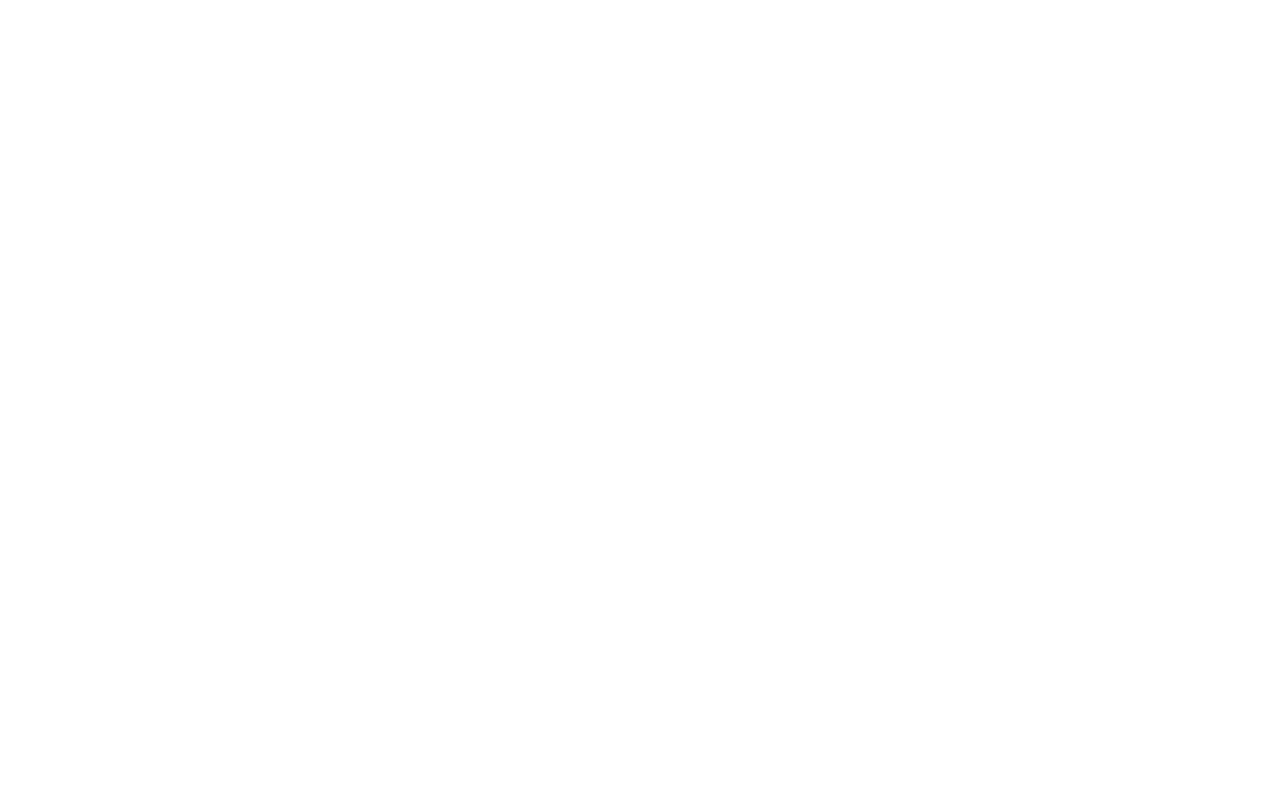
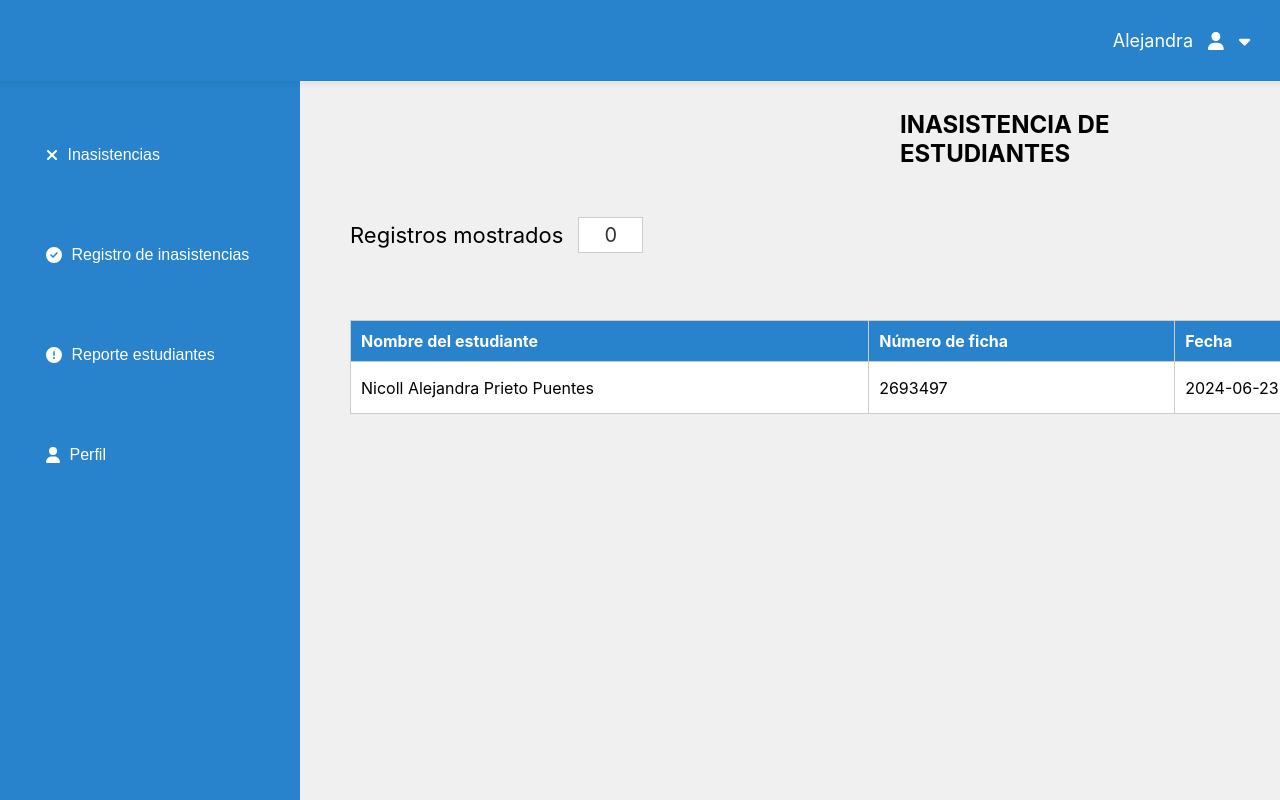
Before and after one commit to Aleja49/frontend-asitencedu, a React (Create React App) app in the folder front/: page /inasistencias in a window 1280 px wide. Before the commit this address had no page. Built offline with nearby package versions, Linux system fonts and the light colour scheme.

Commit message:
agregar pantalla inasistencias

```diff
--- a/front/src/App.js
+++ b/front/src/App.js
@@ -1,8 +1,8 @@
-// App.js
 import React from 'react';
 import { BrowserRouter as Router, Routes, Route } from 'react-router-dom';
 import InicioSesion from './components/InicioSesion/InicioSesion';
 import Registro from './components/Registro/Registro';
+import Inasistencias from './components/Inasistencias/Inasistencias'; // Importa el componente Inasistencias
 
 const App = () => {
   return (
@@ -10,6 +10,7 @@
       <Routes>
         <Route path="/" element={<InicioSesion />} />
         <Route path="/registro" element={<Registro />} />
+        <Route path="/inasistencias" element={<Inasistencias />} /> {/* Añade la ruta para Inasistencias */}
       </Routes>
     </Router>
   );
--- /dev/null
+++ b/front/src/components/Inasistencias/Inasistencias.js
@@ -0,0 +1,116 @@
+import React, { useState } from 'react';
+import { FontAwesomeIcon } from '@fortawesome/react-fontawesome';
+import { faTimes, faCheckCircle, faExclamationCircle, faUser, faCaretDown, faSignOutAlt, faEllipsisV } from '@fortawesome/free-solid-svg-icons';
+import '../../styles/Inasistencias.css';
+
+const Inasistencias = () => {
+  const [showLogout, setShowLogout] = useState(false);
+  const [showMenu, setShowMenu] = useState(false);
+
+  const toggleLogoutMenu = () => {
+    setShowLogout(!showLogout);
+  };
+
+  const handleLogout = () => {
+    console.log('Cerrar sesión');
+    setShowLogout(false);
+  };
+
+  const toggleOptionsMenu = () => {
+    setShowMenu(!showMenu);
+  };
+
+  return (
+    <div className="inasistencias-container">
+      <h2 className="rectangle-title">INASISTENCIA DE ESTUDIANTES</h2>
+      <div className="additional-content">
+        <div className="additional-text">
+          <p className="large-text">Registros mostrados</p>
+          <span className="gray-box">0</span>
+        </div>
+
+        {/* Nuevo contenedor similar al existente */}
+        <div className="custom-container">
+          <p className="large-text">Buscar por nombre</p>
+          <span className="gray-box">Nicoll Alejandra Prieto Puentes</span>
+        </div>
+
+        {/* Tabla de datos */}
+        <table className="student-table">
+          <thead>
+            <tr>
+              <th>Nombre del estudiante</th>
+              <th>Número de ficha</th>
+              <th>Fecha</th>
+              <th>Justifica inasistencia</th>
+              <th>Acciones</th>
+            </tr>
+          </thead>
+          <tbody>
+            <tr>
+              <td>Nicoll Alejandra Prieto Puentes</td>
+              <td>2693497</td>
+              <td>2024-06-23</td>
+              <td>
+                <select className="justify-select">
+                  <option value="si">SI</option>
+                  <option value="no">NO</option>
+                </select>
+              </td>
+              <td>
+                <div className="actions">
+                  <FontAwesomeIcon icon={faEllipsisV} className="actions-icon" onClick={toggleOptionsMenu} />
+                  {showMenu && (
+                    <div className="options-menu">
+                      <button onClick={() => console.log('Editar')}>Editar</button>
+                      <button onClick={() => console.log('Eliminar')}>Eliminar</button>
+                    </div>
+                  )}
+                </div>
+              </td>
+            </tr>
+          </tbody>
+        </table>
+      </div>
+
+      <div className="left-rectangle">
+        <div className="rectangle-content">
+          <button className="rectangle-button" onClick={() => console.log('Botón 1 clicado')}>
+            <FontAwesomeIcon icon={faTimes} className="button-icon" />
+            Inasistencias
+          </button>
+          <button className="rectangle-button" onClick={() => console.log('Botón 2 clicado')}>
+            <FontAwesomeIcon icon={faCheckCircle} className="button-icon" />
+            Registro de inasistencias
+          </button>
+          <button className="rectangle-button" onClick={() => console.log('Botón 3 clicado')}>
+            <FontAwesomeIcon icon={faExclamationCircle} className="button-icon" />
+            Reporte estudiantes
+          </button>
+          <button className="rectangle-button" onClick={() => console.log('Botón 4 clicado')}>
+            <FontAwesomeIcon icon={faUser} className="button-icon" />
+            Perfil
+          </button>
+        </div>
+      </div>
+
+      <div className="top-bar">
+        <div className="user-info">
+          <span className="user-name">Alejandra</span>
+          <FontAwesomeIcon icon={faUser} className="profile-icon" />
+          <FontAwesomeIcon icon={faCaretDown} className="caret-icon" onClick={toggleLogoutMenu} />
+        </div>
+        {showLogout && (
+          <div className="logout-menu">
+            <button onClick={handleLogout}>
+              <FontAwesomeIcon icon={faSignOutAlt} className="logout-icon" />
+              <span className="logout-text">Cerrar sesión</span>
+            </button>
+          </div>
+        )}
+      </div>
+    </div>
+  );
+};
+
+export default Inasistencias;
--- a/front/src/components/InicioSesion/InicioSesion.js
+++ b/front/src/components/InicioSesion/InicioSesion.js
@@ -1,12 +1,13 @@
 import React, { useState } from 'react';
 import { FontAwesomeIcon } from '@fortawesome/react-fontawesome';
 import { faEnvelope, faLock } from '@fortawesome/free-solid-svg-icons';
-import { Link } from 'react-router-dom'; // Importar Link desde react-router-dom
+import { Link, useNavigate } from 'react-router-dom'; // Importar Link y useNavigate desde react-router-dom
 import '../../styles/InicioSesion.css'; // Asegúrate de tener los estilos importados correctamente
 
 const InicioSesion = () => {
   const [email, setEmail] = useState('');
   const [password, setPassword] = useState('');
+  const navigate = useNavigate(); // Inicializar el hook useNavigate
 
   const handleEmailChange = (event) => {
     setEmail(event.target.value);
@@ -20,7 +21,8 @@
     event.preventDefault();
     // Aquí puedes manejar la lógica de inicio de sesión, como enviar los datos al backend
     console.log(`Email: ${email}, Password: ${password}`);
-    // También podrías redirigir a la siguiente página, dependiendo de tu lógica de negocio
+    // Redirigir a la página de Inasistencias
+    navigate('/inasistencias'); // Asegúrate de usar la ruta correcta
   };
 
   return (
--- /dev/null
+++ b/front/src/styles/Inasistencias.css
@@ -0,0 +1,252 @@
+.inasistencias-container {
+    display: flex;
+    flex-direction: column;
+    justify-content: flex-start;
+    align-items: center;
+    height: 100vh;
+    background-color: #f0f0f0;
+    overflow: hidden;
+    position: relative;
+  }
+
+  .rectangle-title {
+    position: absolute;
+    left: 900px;
+    top: 90px;
+    font-weight: bold;
+  }
+
+  .additional-content {
+    position: absolute;
+    left: 350px;
+    top: 200px;
+  }
+
+  .additional-text {
+    display: flex;
+    align-items: center;
+  }
+
+  .large-text {
+    font-size: 22px;
+    margin-right: 15px; /* Ajuste el margen derecho para más espacio */
+  }
+
+  .gray-box {
+    border: 1px solid #ccc;
+    background-color: #fff;
+    color: #333;
+    font-size: 20px;
+    padding: 5px 25px;
+  }
+
+  /* Estilos para el nuevo contenedor */
+  .custom-container {
+    position: absolute;
+    left: 1000px; /* Ajuste la posición izquierda si es necesario */
+    top: -10px; /* Ajuste la posición superior si es necesario */
+    display: flex;
+    align-items: center;
+    white-space: nowrap; /* Añadir esta línea */
+  }
+
+  .custom-text {
+    font-size: 22px;
+    margin-right: 15px; /* Espacio entre el texto y el cuadro */
+  }
+
+  .custom-box {
+    border: 1px solid #ccc;
+    background-color: #fff;
+    color: #333;
+    font-size: 20px;
+    padding: 5px 25px;
+  }
+
+  .left-rectangle {
+    position: absolute;
+    left: 0;
+    top: 80px;
+    bottom: 0;
+    width: 300px;
+    background-color: #2883CC;
+    display: flex;
+    justify-content: flex-start;
+    align-items: flex-start;
+  }
+
+  .rectangle-content {
+    padding: 20px;
+    display: flex;
+    flex-direction: column;
+    gap: 10px;
+    width: 100%;
+    align-items: center;
+  }
+
+  .rectangle-button {
+    background: #2883CC;
+    border: none;
+    color: white;
+    font-size: 16px;
+    padding: 20px 45px;
+    cursor: pointer;
+    width: 115%;
+    height: 70px;
+    text-align: left;
+    text-decoration: none;
+    outline: none;
+    line-height: 1;
+    margin-top: 20px;
+    border-radius: 0;
+    transition: background-color 0.3s;
+    display: flex;
+    align-items: center;
+  }
+
+  .rectangle-button:hover {
+    background-color: #2E49BB;
+  }
+
+  .top-bar {
+    width: 100%;
+    display: flex;
+    justify-content: flex-end;
+    align-items: center;
+    padding: 30px 50px;
+    background-color: #2883CC;
+    color: white;
+    box-shadow: 0px 0px 10px rgba(0, 0, 0, 0.1);
+    position: fixed;
+    top: 0;
+  }
+
+  .user-info {
+    display: flex;
+    align-items: center;
+    position: relative;
+  }
+
+  .user-name {
+    margin-right: 15px;
+    font-size: 18px;
+  }
+
+  .profile-icon {
+    margin-right: 15px;
+    font-size: 18px;
+  }
+
+  .caret-icon {
+    margin-right: 30px;
+    font-size: 18px;
+    cursor: pointer;
+  }
+
+  .logout-menu {
+    position: absolute;
+    top: calc(100% + 20px);
+    right: 60px;
+    background-color: white;
+    border: 1px solid #ccc;
+    border-radius: 5px;
+    box-shadow: 0px 0px 10px rgba(0, 0, 0, 0.1);
+    z-index: 1;
+  }
+
+  .logout-menu button {
+    background: none;
+    border: none;
+    padding: 5px 20px;
+    width: 100%;
+    text-align: left;
+    cursor: pointer;
+    display: flex;
+    align-items: center;
+  }
+
+  .logout-menu button:hover {
+    background-color: #f5f5f5;
+  }
+
+  .logout-menu .logout-icon {
+    font-size: 16px;
+    margin-right: 5px;
+    color: black;
+  }
+
+  .logout-menu .logout-text {
+    color: black;
+    margin-left: 5px;
+    flex: 1;
+    display: flex;
+    align-items: center;
+  }
+
+  .button-icon {
+    margin-right: 10px;
+  }
+
+  /* Estilos para la tabla */
+  .student-table {
+    margin-top: 50px;
+    width: 204%;
+    border-collapse: collapse;
+  }
+
+  .student-table th, .student-table td {
+    border: 1px solid #ccc;
+    padding: 10px;
+    text-align: left;
+  }
+
+  .student-table th {
+    background-color: #2883CC;
+    color: white;
+  }
+
+  .student-table td {
+    background-color: #fff;
+  }
+
+  .justify-select {
+    width: 100%;
+    padding: 5px;
+    font-size: 16px;
+  }
+
+  /* Estilos para el menú de opciones */
+  .actions {
+    position: relative;
+  }
+
+  .actions-icon {
+    cursor: pointer;
+  }
+
+  .options-menu {
+    position: absolute;
+    top: 20px;
+    right: 0;
+    background-color: white;
+    border: 1px solid white;
+    border-radius: 5px;
+    box-shadow: 0px 0px 10px rgba(0, 0, 0, 0.1);
+    z-index: 1;
+  }
+
+  .options-menu button {
+    background: none;
+    border: none;
+    padding: 5px;
+    width: 80px;
+    text-align: left;
+    cursor: pointer;
+    display: flex;
+    align-items: center;
+    color: black; /* Añadir esta línea para asegurar que el texto sea negro */
+  }
+
+  .options-menu button:hover {
+    background-color: #f5f5f5;
+  }
```
